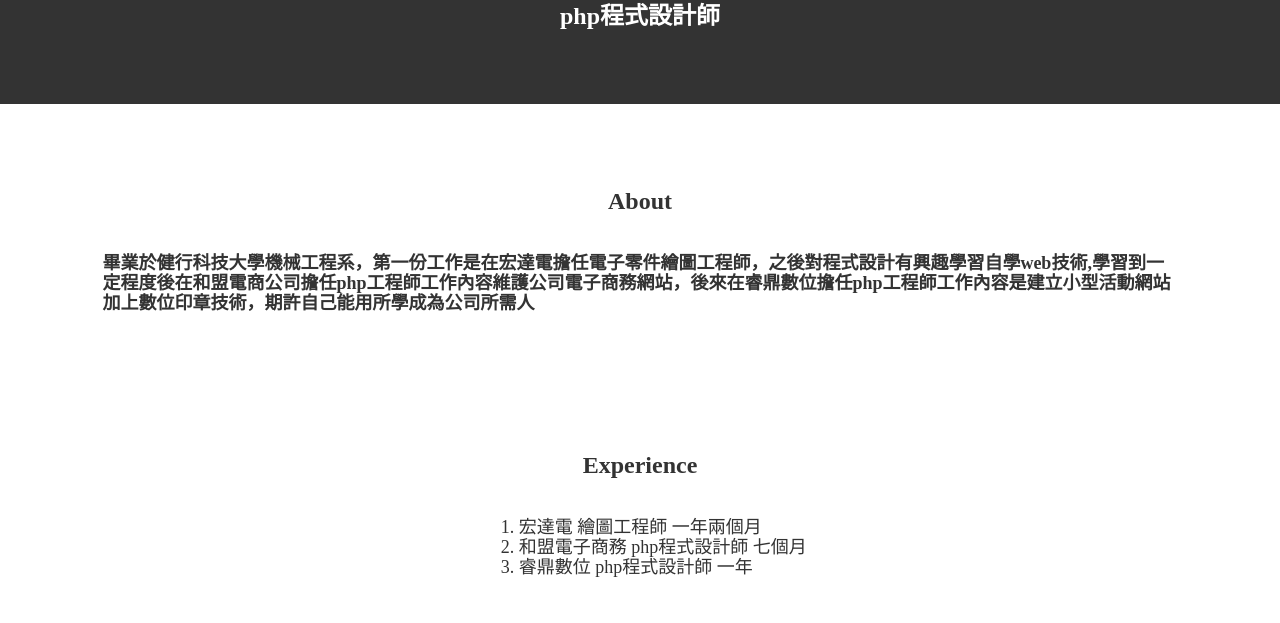
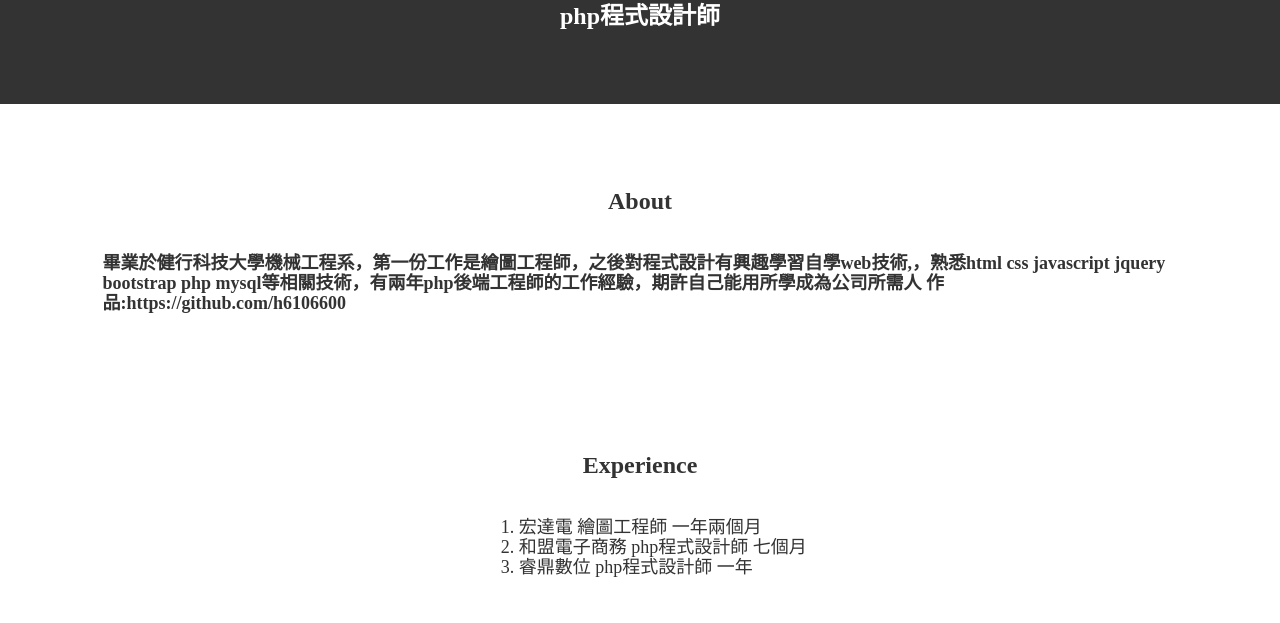
Before and after one commit to h6106600/h6106600.github.io, a plain HTML site: page index.html in a window 1280 px wide. Shown: the part 177-800 px from the top of the page. Drawn offline with nearby package versions, Linux system fonts and the light colour scheme.

Commit message:
Update index.html

```diff
--- a/index.html
+++ b/index.html
@@ -34,8 +34,8 @@
                     <h3 class="text-center"><b>About</b></h3>
                     <br>
                     <div>
-                        <h4><b>畢業於健行科技大學機械工程系，第一份工作是在宏達電擔任電子零件繪圖工程師，之後對程式設計有興趣學習自學web技術,學習到一定程度後在和盟電商公司擔任php工程師工作內容維護公司電子商務網站，後來在睿鼎數位擔任php工程師工作內容是建立小型活動網站加上數位印章技術，期許自己能用所學成為公司所需人
-                        </b></h4>
+                        <h4><b>畢業於健行科技大學機械工程系，第一份工作是繪圖工程師，之後對程式設計有興趣學習自學web技術,，熟悉html  css  javascript  jquery  bootstrap  php  mysql等相關技術，有兩年php後端工程師的工作經驗，期許自己能用所學成為公司所需人
+				作品:https://github.com/h6106600</b></h4>
                     </div>
                 </div>
             </div>
```
